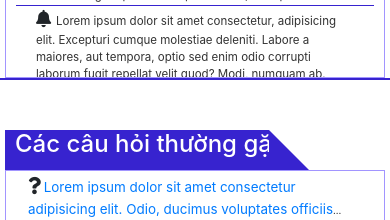
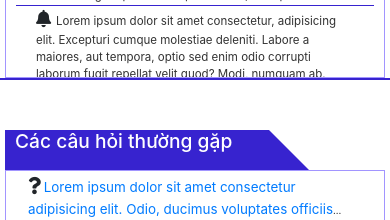
Before and after one commit to phuctran2901/clone-school, a plain HTML site: page index.html in a window 390 px wide. Shown: the part 2720-2940 px from the top of the page. Drawn offline with nearby package versions, Linux system fonts and the light colour scheme; no server answers.

Commit message:
fix reponsive

```diff
--- a/css/reponsive.css
+++ b/css/reponsive.css
@@ -47,4 +47,7 @@
     .wrapper-news {
         margin: 0;
     }
+    .question-title {
+        font-size: 2rem;
+    }
 }
```
